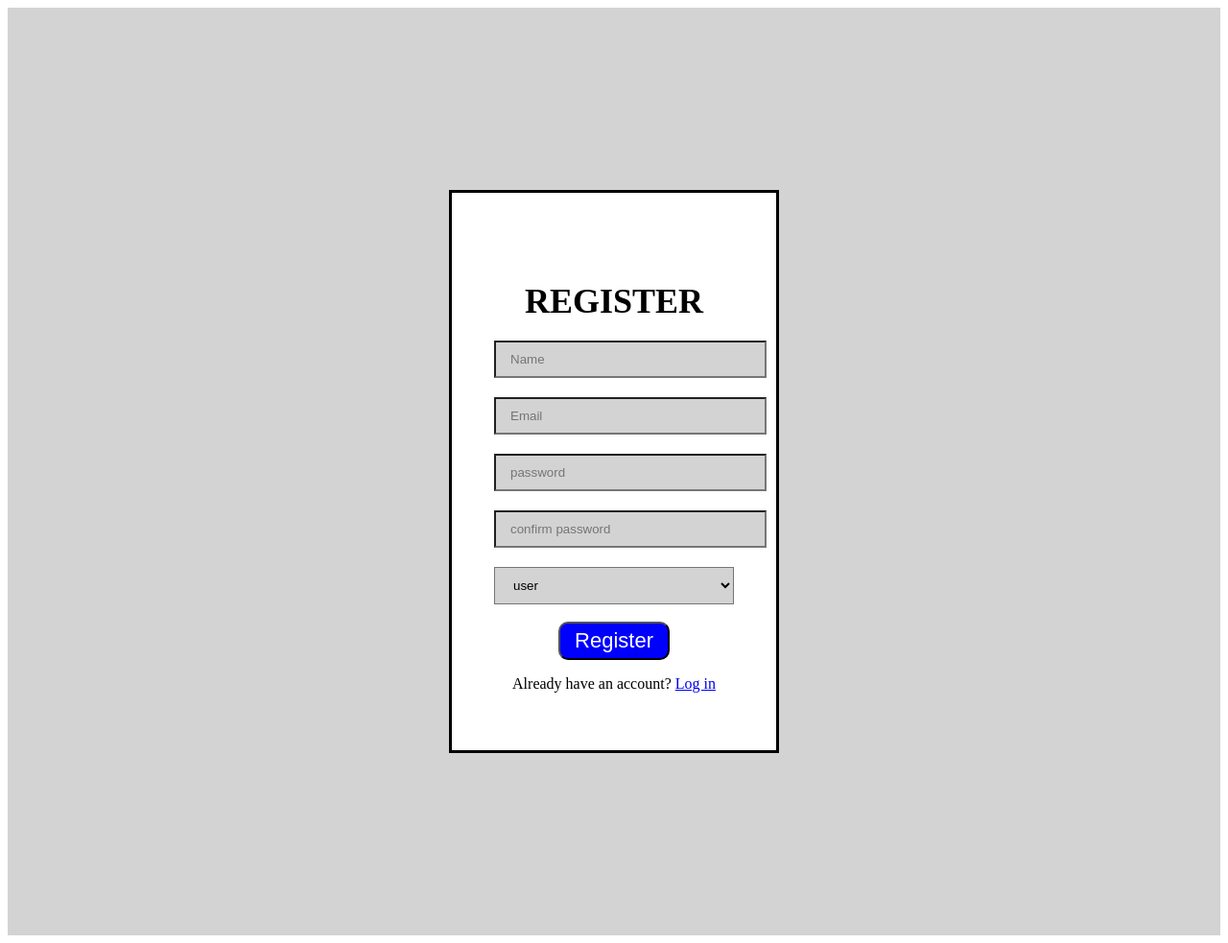
After one commit to kamoM312/Bookstore-Library, a PHP site: page /register.php in a window 1280 px wide. The commit adds this page. Shown: the whole page at 96% size. Run offline with PHP 8.4, Linux system fonts and the light colour scheme.

Commit message:
Created config.php which connects to mysql db. Created register.php which is a user registration page. Php section: Php code: config.php connects to database. if(isset() triggers when form is submitted. if else statements to prevent a user from entering a user and password combination that already exits and ensures that password is correctly confirmed. Html section contains registration form. styles that css has had stlying for register.php page and form.

```diff
--- /dev/null
+++ b/config.php
@@ -0,0 +1,5 @@
+<?php
+
+$conn = mysqli_connect("127.0.0.1","root","theOPdude","shop_db") or die('connection failed');
+
+?>
--- a/css/style.css
+++ b/css/style.css
@@ -1,10 +1,58 @@
-body{
+html{
+	overflow-x: hidden;
+
+.form {
+	background-color: lightgray;
+	display: flex;
+	align-items: center;
+	justify-content: center;
+	padding: 15%;
+
+}
+
+.form form {
+	padding: 5%;
+	background-color: white;
+	width: 250px;
+	text-align: center;
+	border-style: solid;
+	border-color: black;
+}
+
+.form form h4 {
+	font-size: 36px;
+	margin-bottom: 10px;
+	text-transform: uppercase;
+}
+
+.form form .box {
+	width: 100%;
+	margin: 10px 0;
+	color: black;
+	background-color: lightgray;
+	padding: 10px 15px;
+}
+
+.btn {
+	display: inline-block;
+	margin-top: 8px;
+	padding: 5px 15px;
+	cursor: pointer;
 	color: white;
+	font-size: 22px;
+	border-radius: 10px;
+	text-transform: capitalize;
 }
-.footer{
-	display: flex;
- 	align-items: center;
-	justify-content: space-between;
-	padding: 10px 0;
-	background-color: black;
+
+.btn {
+	background-color: blue;
 }
+
+.btn:hover {
+	background-color: red;
+}
+
+.form form p a:hover {
+	color: red;
+	text-decoration: none;
+}
--- /dev/null
+++ b/register.php
@@ -0,0 +1,68 @@
+<!-- Php code: config.php connects to database. if(isset() triggers when form is submitted. if else statements to prevent a user from entering a user and password combination that already exits and ensures that password is correctly confirmed -->
+
+<?php
+
+include 'config.php';
+
+	if(isset($_POST['submit'])){
+
+	$name = mysqli_real_escape_string($conn, $_POST['name']);
+	$email = mysqli_real_escape_string($conn, $_POST['email']);
+	$pass = mysqli_real_escape_string($conn, $_POST['password']);
+	$cpass = mysqli_real_escape_string($conn, $_POST['cpassword']);
+	$user_type = mysqli_real_escape_string($conn, $_POST['user_type']);
+
+	$select_users = mysqli_query($conn, "SELECT * FROM Users WHERE Email = '$email' AND Password = '$pass'") or die('query failed');
+
+	if(mysqli_num_rows($select_users) > 0) {
+		$message[] = 'User already exists!';
+	} else {
+		if($pass != $cpass) {
+			$message[] = 'Password and Confirm Password fields must match!';
+		} else {
+			$sql="INSERT INTO Users (Name, Email, Password, UserType) VALUES ('$name', '$email','$pass', '$user_type')";
+			$conn->query($sql);
+
+			$message[] = 'registered successfully';
+		}
+	}
+}
+
+
+?>
+
+
+<!DOCTYPE html>
+<html lang="en">
+
+	<head>
+		<meta charset="UTF-8">
+		<meta name="viewport" content="width=device-width,initial-scale=1.0">
+		<title>Register</title>
+
+		<!-- css from website -->
+
+		<!-- custom css -->
+		<link rel="stylesheet" href="css/style.css">
+	</head>
+	<body>
+
+		<!-- registration form -->
+		<div class="form">
+			<!-- Adding required class attribute so form can only be submitted once required values are entered -->
+			<form action="" method="post">
+				<h4>Register</h4>
+				<input type="text" name="name" placeholder="Name" required class="box">
+				<input type="email" name="email" placeholder="Email" required class="box">
+				<input type="password" name="password" placeholder="password" required class="box">
+				<input type="password" name="cpassword" placeholder="confirm password" required class="box">
+				<select name="user_type" class="box">
+					<option value="user">user</option>
+					<option value="admin">admin</option>
+				</select>
+				<input type="submit" name="submit" value="register" class="btn">
+				<p>Already have an account? <a href="login.php">Log in</a><p>
+			</form>
+		</div>
+	</body>
+</html>
```
